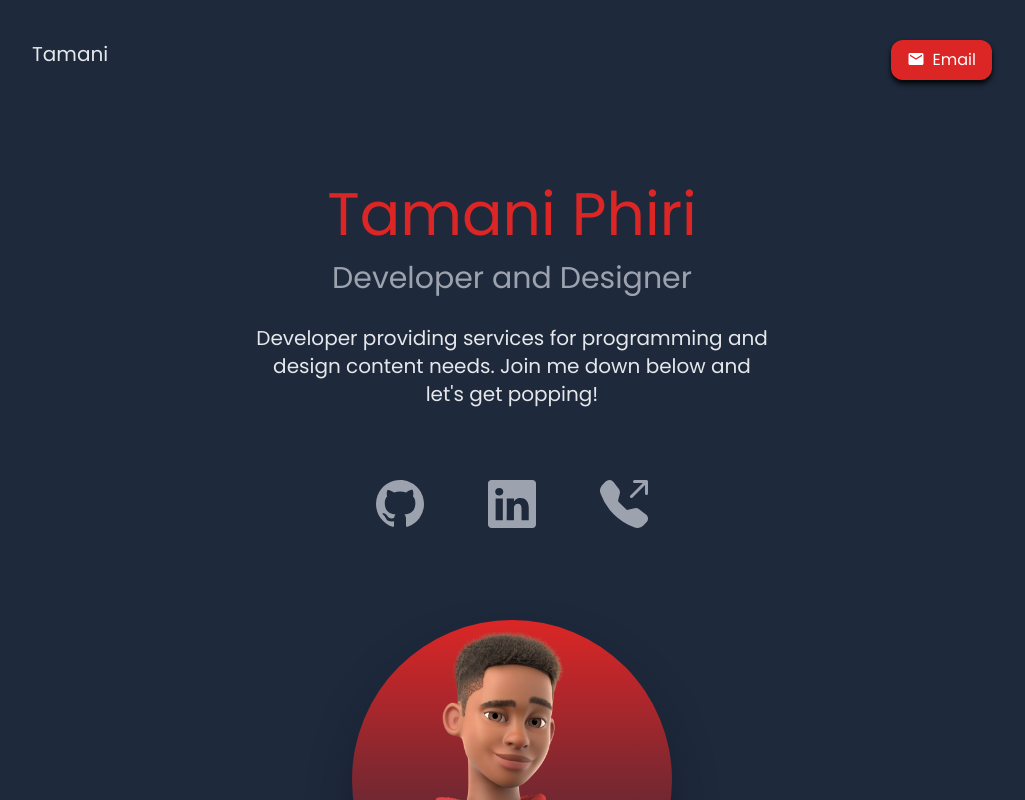
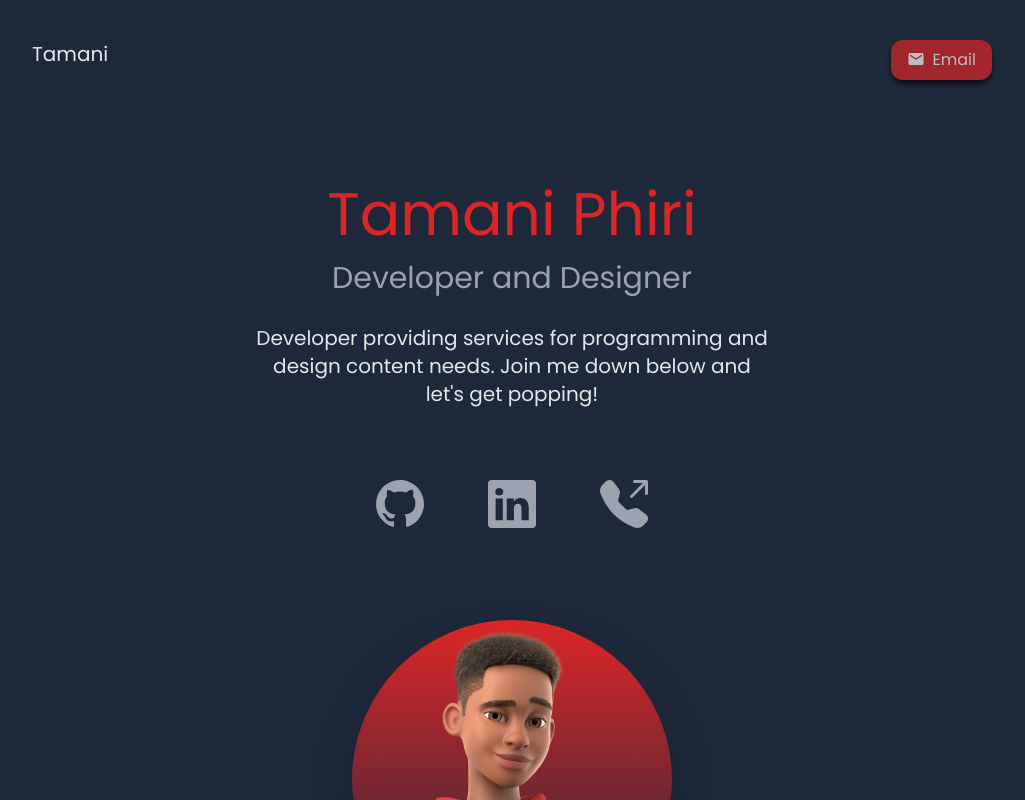
Before and after one commit to TamaniPhiri/ReactPorfolio, a React (Vite) app: page / in a window 1280 px wide. Shown: the top 800 px of the page, without its empty margins (128-1153 px from the left). Built offline with nearby package versions, Linux system fonts and the light colour scheme.

Commit message:
added some simple animations

```diff
--- a/src/App.jsx
+++ b/src/App.jsx
@@ -32,7 +32,7 @@ function App() {
           <nav className="py-10 mb-4 flex justify-between">
             <a href="#" className="text-xl text-gray-200 hover:-translate-y-1 ">Tamani</a>
             <ul className="flex items-center">
-              <li className="bg-red-600 text-white px-4 py-2 border-none rounded-xl ml-8 flex justify-center align-middle shadow-black shadow-md hover:scale-105">
+              <li className="bg-red-600 text-white px-4 py-2 border-none rounded-xl ml-8 flex justify-center align-middle shadow-black shadow-md hover:scale-105 animate-pulse transition-all ease-in-out">
                 <MdEmail className=" justify-center align-middle flex text-lg mr-2 mt-0.5"/>
                 <a href="mailto:tamanigabriel0@gmail.com" >Email</a>
               </li>
```
